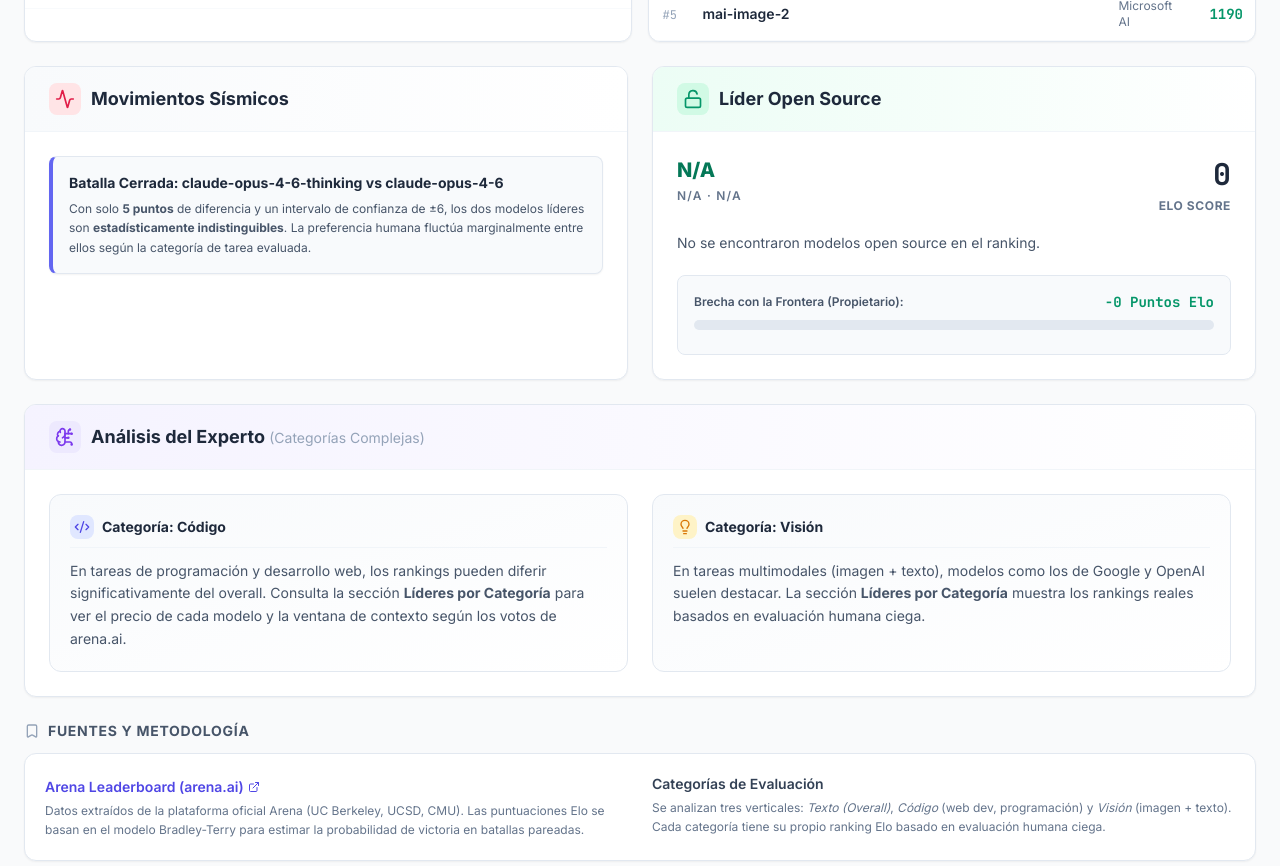
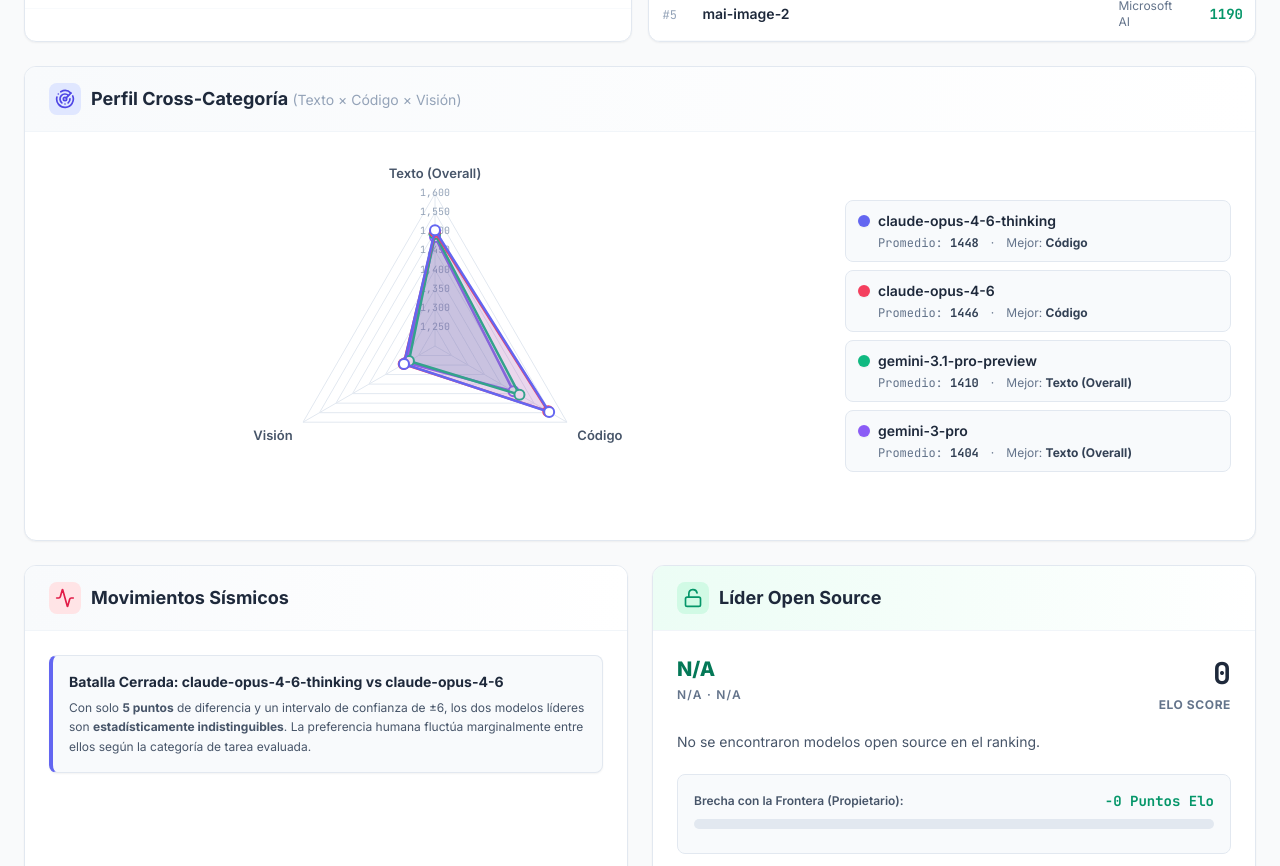
Before and after one commit to andresmgrisales/lmsys-arena-scout, a plain HTML site: page index.html in a window 1280 px wide. Shown: the part 1326-2192 px from the top of the page. Drawn offline with nearby package versions, Linux system fonts and the light colour scheme.

Commit message:
feat: add radar chart for cross-category model comparison (text x code x vision)

```diff
--- a/data/latest.json
+++ b/data/latest.json
@@ -1,6 +1,6 @@
 {
   "metadata": {
-    "last_updated": "2026-04-07T00:51:32.269149+00:00",
+    "last_updated": "2026-04-07T01:00:34.131183+00:00",
     "report_date_label": "7 de Abril, 2026",
     "source": "Arena (Chatbot Arena)",
     "source_url": "https://arena.ai/?leaderboard"
@@ -212,6 +212,51 @@
       ]
     }
   },
+  "radar": {
+    "categories": [
+      "Texto (Overall)",
+      "Código",
+      "Visión"
+    ],
+    "datasets": [
+      {
+        "name": "claude-opus-4-6-thinking",
+        "scores": [
+          1504,
+          1546,
+          1294
+        ],
+        "color": "#6366f1"
+      },
+      {
+        "name": "claude-opus-4-6",
+        "scores": [
+          1499,
+          1543,
+          1295
+        ],
+        "color": "#f43f5e"
+      },
+      {
+        "name": "gemini-3.1-pro-preview",
+        "scores": [
+          1494,
+          1456,
+          1279
+        ],
+        "color": "#10b981"
+      },
+      {
+        "name": "gemini-3-pro",
+        "scores": [
+          1486,
+          1438,
+          1287
+        ],
+        "color": "#8b5cf6"
+      }
+    ]
+  },
   "history": {
     "labels": [
       "Sem -4",
--- a/index.html
+++ b/index.html
@@ -44,6 +44,9 @@
     <link rel="preconnect" href="https://fonts.googleapis.com">
     <link rel="preconnect" href="https://fonts.gstatic.com" crossorigin>
     <link href="https://fonts.googleapis.com/css2?family=Inter:wght@300;400;500;600;700;800;900&family=JetBrains+Mono:wght@400;500;600;700&display=swap" rel="stylesheet">
+
+    <!-- Chart.js -->
+    <script src="https://cdn.jsdelivr.net/npm/chart.js@4.4.7/dist/chart.umd.min.js"></script>
 
     <!-- Lucide Icons -->
     <script src="https://unpkg.com/lucide@latest/dist/umd/lucide.min.js"></script>
@@ -246,6 +249,22 @@
                 </div>
             </div>
 
+            <!-- Radar Chart: Cross-Category Comparison -->
+            <div class="animate-slide-up stagger-4 bg-white rounded-xl border border-slate-200 shadow-sm card-hover overflow-hidden">
+                <div class="flex items-center gap-2.5 px-6 py-4 border-b border-slate-100 bg-gradient-to-r from-slate-50 to-white">
+                    <div class="bg-indigo-100 p-1.5 rounded-lg"><i data-lucide="radar" class="w-5 h-5 text-indigo-600"></i></div>
+                    <h3 class="text-lg font-bold text-slate-800">Perfil Cross-Categoría <span class="text-sm font-normal text-slate-400">(Texto × Código × Visión)</span></h3>
+                </div>
+                <div class="p-6">
+                    <div class="flex flex-col lg:flex-row items-center gap-6">
+                        <div class="relative w-full lg:w-2/3" style="height: 360px;">
+                            <canvas id="radar-chart"></canvas>
+                        </div>
+                        <div id="radar-legend" class="w-full lg:w-1/3 space-y-2"></div>
+                    </div>
+                </div>
+            </div>
+
             <!-- Two columns: Seismic + Open Source -->
             <div class="grid grid-cols-1 lg:grid-cols-2 gap-6">
 
@@ -361,7 +380,7 @@
         // Initialize Lucide icons
         lucide.createIcons();
 
-        const { metadata, top_models, category_leaders, history, insights } = DATA;
+        const { metadata, top_models, category_leaders, radar, history, insights } = DATA;
 
         // ── HEADER DATE ─────────────────────────────────────────────
         document.getElementById('header-date').textContent = metadata.report_date_label;
@@ -445,6 +464,95 @@
 
         // Re-init icons for dynamically added content
         lucide.createIcons();
+
+        // ── RADAR CHART ─────────────────────────────────────────────
+        if (radar && radar.datasets && radar.datasets.length > 0) {
+            const radarCtx = document.getElementById('radar-chart').getContext('2d');
+
+            // Find min Elo across all scores for better visual spread
+            const allScores = radar.datasets.flatMap(ds => ds.scores.filter(s => s !== null));
+            const minScore = Math.min(...allScores) - 30;
+            const maxScore = Math.max(...allScores) + 15;
+
+            new Chart(radarCtx, {
+                type: 'radar',
+                data: {
+                    labels: radar.categories,
+                    datasets: radar.datasets.map(ds => ({
+                        label: ds.name,
+                        data: ds.scores.map(s => s === null ? 0 : s),
+                        borderColor: ds.color,
+                        backgroundColor: ds.color + '20',
+                        borderWidth: 2.5,
+                        pointBackgroundColor: '#ffffff',
+                        pointBorderColor: ds.color,
+                        pointBorderWidth: 2,
+                        pointRadius: 5,
+                        pointHoverRadius: 8,
+                    }))
+                },
+                options: {
+                    responsive: true,
+                    maintainAspectRatio: false,
+                    plugins: {
+                        legend: { display: false },
+                        tooltip: {
+                            backgroundColor: '#1e293b',
+                            titleFont: { family: 'Inter', size: 13, weight: '600' },
+                            bodyFont: { family: 'JetBrains Mono', size: 12 },
+                            padding: 12,
+                            cornerRadius: 8,
+                            callbacks: {
+                                label: function(ctx) {
+                                    return ` ${ctx.dataset.label}: ${ctx.parsed.r} Elo`;
+                                }
+                            }
+                        }
+                    },
+                    scales: {
+                        r: {
+                            suggestedMin: minScore,
+                            suggestedMax: maxScore,
+                            grid: { color: '#e2e8f0' },
+                            angleLines: { color: '#e2e8f0' },
+                            pointLabels: {
+                                font: { family: 'Inter', size: 13, weight: '600' },
+                                color: '#475569',
+                            },
+                            ticks: {
+                                font: { family: 'JetBrains Mono', size: 10 },
+                                color: '#94a3b8',
+                                backdropColor: 'transparent',
+                                stepSize: 50,
+                            }
+                        }
+                    }
+                }
+            });
+
+            // Radar legend
+            const radarLegend = document.getElementById('radar-legend');
+            radar.datasets.forEach(ds => {
+                const scores = ds.scores.filter(s => s !== null);
+                const avg = scores.length ? Math.round(scores.reduce((a, b) => a + b, 0) / scores.length) : 0;
+                const max = scores.length ? Math.max(...scores) : 0;
+                const maxCatIdx = ds.scores.indexOf(max);
+                const bestCat = radar.categories[maxCatIdx] || '';
+                const div = document.createElement('div');
+                div.className = 'bg-slate-50 border border-slate-200 rounded-lg px-3 py-2.5';
+                div.innerHTML = `
+                    <div class="flex items-center gap-2 mb-1">
+                        <span class="w-3 h-3 rounded-full flex-shrink-0 shadow-sm" style="background:${ds.color}"></span>
+                        <span class="font-semibold text-slate-800 text-sm truncate">${sanitize(ds.name)}</span>
+                    </div>
+                    <div class="flex items-center gap-3 text-xs text-slate-500 pl-5">
+                        <span class="font-mono">Promedio: <strong class="text-slate-700">${avg}</strong></span>
+                        <span>·</span>
+                        <span>Mejor: <strong class="text-slate-700">${sanitize(bestCat)}</strong></span>
+                    </div>`;
+                radarLegend.appendChild(div);
+            });
+        }
 
         // ── SEISMIC MOVEMENTS ───────────────────────────────────────
         const seismicEl = document.getElementById('seismic-container');
```
Also changed, not shown: 1 other file.
